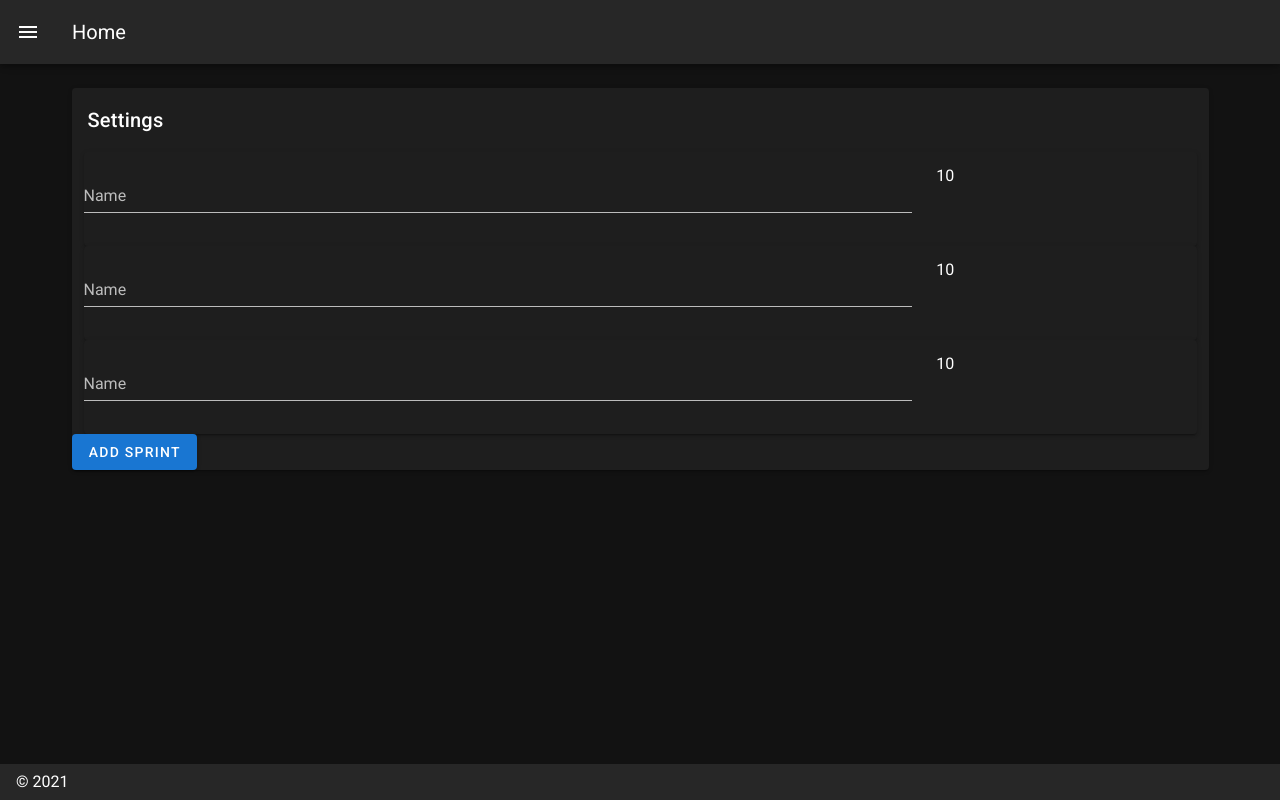
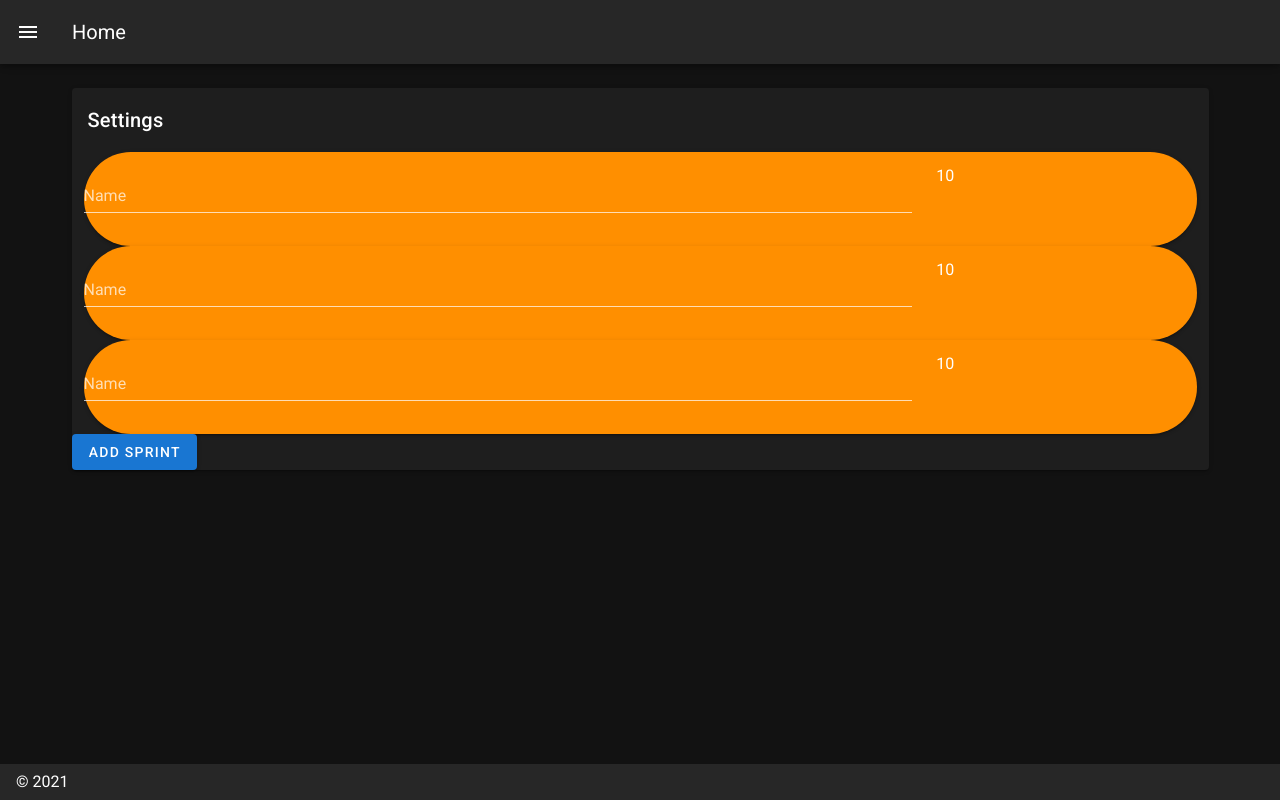
Before and after one commit to braden-w/168-hours, a Nuxt app: page /settings in a window 1280 px wide. Built offline with nearby package versions, Linux system fonts and the light colour scheme.

Commit message:
Formatting

```diff
--- a/pages/settings.vue
+++ b/pages/settings.vue
@@ -14,15 +14,17 @@
           :key="index"
           class="item"
         >
-          <v-card>
+          <v-card
+            class="align-center justify-center rounded-pill"
+            color="secondary"
+          >
             <v-row>
-              <v-col cols="9"
-                ><v-text-field label="Name" v-bind="sprint.name"> </v-text-field
-              ></v-col>
-              <v-col cols="3"> {{ sprint.duration }}</v-col></v-row
-            >
-            <v-spacer> </v-spacer
-          ></v-card>
+              <v-col cols="9">
+                <v-text-field label="Name" v-bind="sprint.name"> </v-text-field>
+              </v-col>
+              <v-col cols="3"> {{ sprint.duration }}</v-col>
+            </v-row>
+          </v-card>
         </v-container>
         <!-- <v-container fluid>
           <v-card v-for="sprint in sprints" :key="sprint" class="item">
```
